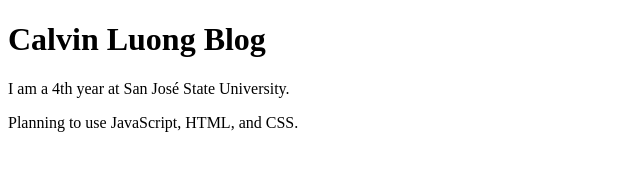
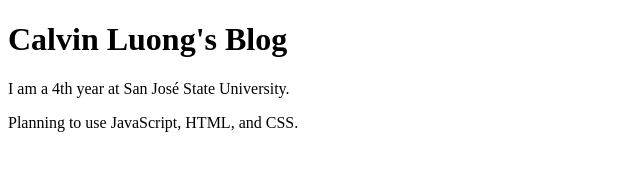
Before and after one commit to calvin-luong/calvin-luong.github.io, a plain HTML site: page index.html in a window 1280 px wide. Shown: the full height of the page, 0-640 px from the left. Drawn offline with Linux system fonts and the light colour scheme.

Commit message:
readded the title

```diff
--- a/index.html
+++ b/index.html
@@ -1,7 +1,7 @@
 <!DOCTYPE html>
 <html>
 <body>
-<h1>Calvin Luong Blog</h1>
+<h1>Calvin Luong's Blog</h1>
 <p>I am a 4th year at San José State University.</p>
 <p>Planning to use JavaScript, HTML, and CSS.</p>
 </body>
```
